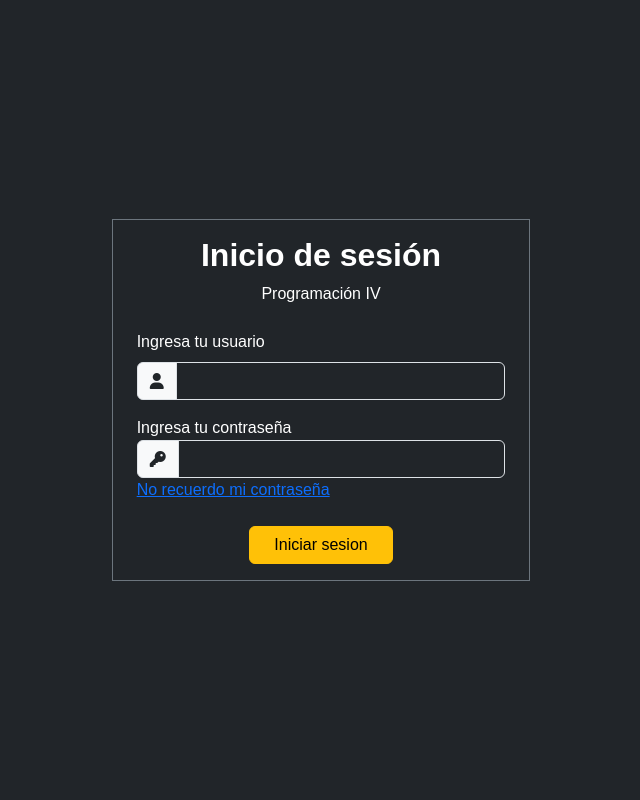
After one commit to GrimmGW/bootstrap-test1, a PHP site: page /login.php in a window 1280 px wide. The commit adds this page. Shown: the whole page, without its empty margins (319-959 px from the left). Run offline with PHP 8.4, Linux system fonts and the light colour scheme; some libraries are stand-ins or nearby versions.

Commit message:
creando variables de sesion

```diff
--- /dev/null
+++ b/controller/login_controller.php
@@ -0,0 +1,23 @@
+<?php
+session_start();
+    if(!empty($_POST["btn_iniciarsesion"])){
+        if(!empty($_POST["username"]) and !empty($_POST["password"])){
+
+            $user = $_POST["username"];
+            $pass = $_POST["password"];
+
+            $sql = $conn->query(" select * from usuarios where usuario = '$user' and password = '$pass'; ");
+            if($datos = $sql->fetch_object()){
+                $_SESSION["id"] = $datos->id;
+                $_SESSION["user"] = $datos->usuario;
+                $_SESSION["admin"] = $datos->admin;
+                header("location: index.php");
+            } else {
+                echo "<div class='alert alert-danger'>Este usuario no existe.</div>";
+            }
+        } else {
+            echo "<div class='alert alert-warning'>Hay casillas vacias.</div>";
+        }
+    }
+
+?>
--- /dev/null
+++ b/login.php
@@ -0,0 +1,60 @@
+<?php
+
+if(!empty($_SESSION["id"])){
+    header("location:index.php ");
+}
+
+?>
+
+<!DOCTYPE html>
+<html lang="es-VE">
+<head>
+    <meta charset="UTF-8">
+    <meta name="viewport" content="width=device-width, initial-scale=1.0">
+    <link href="https://cdn.jsdelivr.net/npm/bootstrap@5.3.8/dist/css/bootstrap.min.css" rel="stylesheet" integrity="sha384-sRIl4kxILFvY47J16cr9ZwB07vP4J8+LH7qKQnuqkuIAvNWLzeN8tE5YBujZqJLB" crossorigin="anonymous">
+    <link rel="stylesheet" href="extras.css">
+    <link rel="shortcut icon" href="assets/icons/dom.png" type="image/x-icon">
+    <title>Inicio de Sesion</title>
+</head>
+<body class="bg-dark">
+    <div class="container-fluid">
+        <div class="d-flex text-white vh-100 justify-content-center align-items-center">
+            <div class="bg-dark border border-secondary rounder col-4 py-3 px-4">
+                <div class="text-center mb-4">
+                    <h2><b>Inicio de sesión</b></h2>
+                    <p>Programación IV</p>
+                    <?php
+
+                        include "model/conn.php";
+                        include "controller/login_controller.php";
+
+                    ?>
+                </div>
+                <div>
+                    <form method="POST">
+                        <label for="labelUsername" class="form-label">Ingresa tu usuario</label>
+                        <div class="input-group mb-3">
+                            <span class="input-group-text"><i class="fa-solid fa-user"></i></span>
+                            <input type="text" class="form-control bg-dark text-white" name="username" require>
+                        </div>
+                        <label for="labelPassword">Ingresa tu contraseña</label>
+                        <div class="input-group">
+                            <span class="input-group-text"><i class="fa-solid fa-key"></i></span>
+                            <input type="password" class="form-control bg-dark text-white" name="password" require>
+                        </div>
+                        <a href="#">No recuerdo mi contraseña</a>
+                        <div class="mt-4 text-center">
+                            <button type="submit" class="btn btn-warning px-4" name="btn_iniciarsesion" value="iniciosesion">Iniciar sesion</button>
+                        </div>
+                    </form>
+                </div>
+            </div>
+        </div>
+    </div>
+</body>
+
+<script src="https://cdn.jsdelivr.net/npm/@popperjs/core@2.11.8/dist/umd/popper.min.js" integrity="sha384-I7E8VVD/ismYTF4hNIPjVp/Zjvgyol6VFvRkX/vR+Vc4jQkC+hVqc2pM8ODewa9r" crossorigin="anonymous"></script>
+<script src="https://cdn.jsdelivr.net/npm/bootstrap@5.3.8/dist/js/bootstrap.min.js" integrity="sha384-G/EV+4j2dNv+tEPo3++6LCgdCROaejBqfUeNjuKAiuXbjrxilcCdDz6ZAVfHWe1Y" crossorigin="anonymous"></script>
+<script src="https://kit.fontawesome.com/a5601269a3.js" crossorigin="anonymous"></script>
+
+</html>
```
Also changed, not shown: controller/logout_controller.php (added, +7 -0 lines), index.php (+14 -4 lines).
